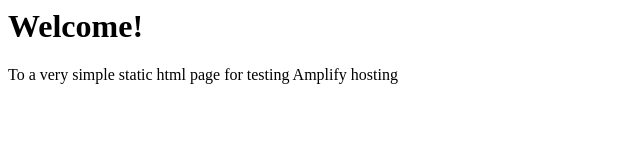
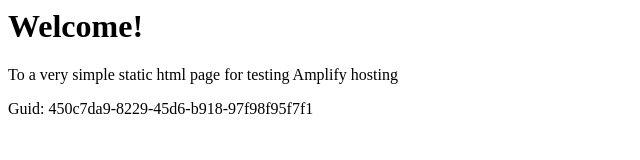
Before and after one commit to aws-aemilia-yul/Github-PR-Commit-Integration-Test-DoNotTouch-Gith-P5X5MO5I-v1-prod-ca-central-1, a website: page src/index.html in a window 1280 px wide. Shown: the whole page, without its empty margins (0-640 px from the left). Drawn offline with Linux system fonts and the light colour scheme.

Commit message:
commit from integ tests

```diff
--- a/src/index.html
+++ b/src/index.html
@@ -1,3 +1,5 @@
+
+
 <html lang="en">
 
 <head>
@@ -10,6 +12,6 @@
 <body>
     <h1>Welcome!</h1>
     <p>To a very simple static html page for testing Amplify hosting</p>
-</body>
+    <p>Guid: 450c7da9-8229-45d6-b918-97f98f95f7f1</p></body>
 
 </html>
```
